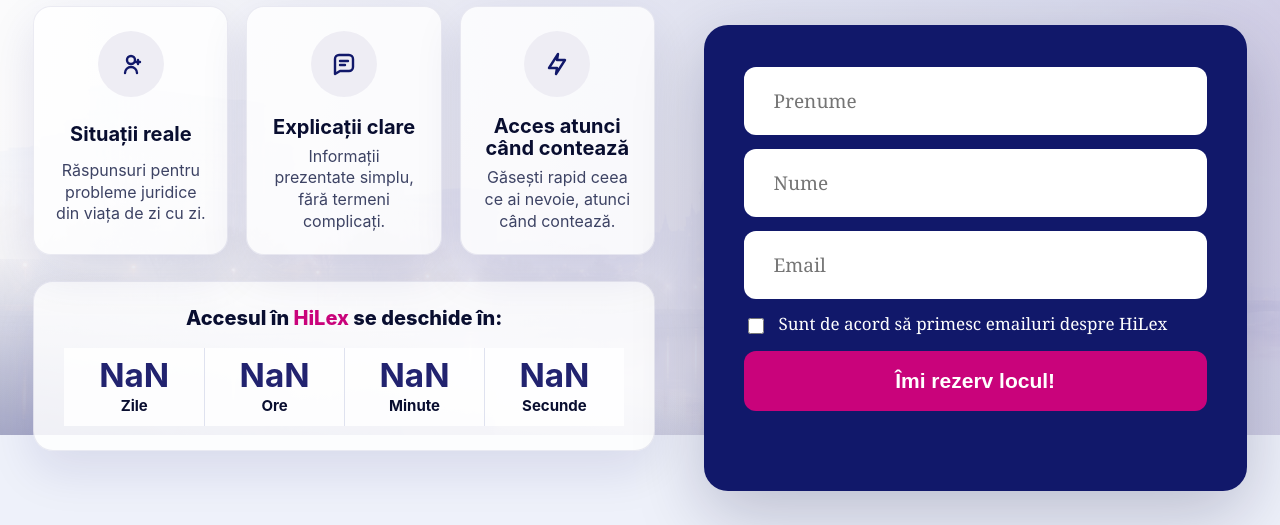
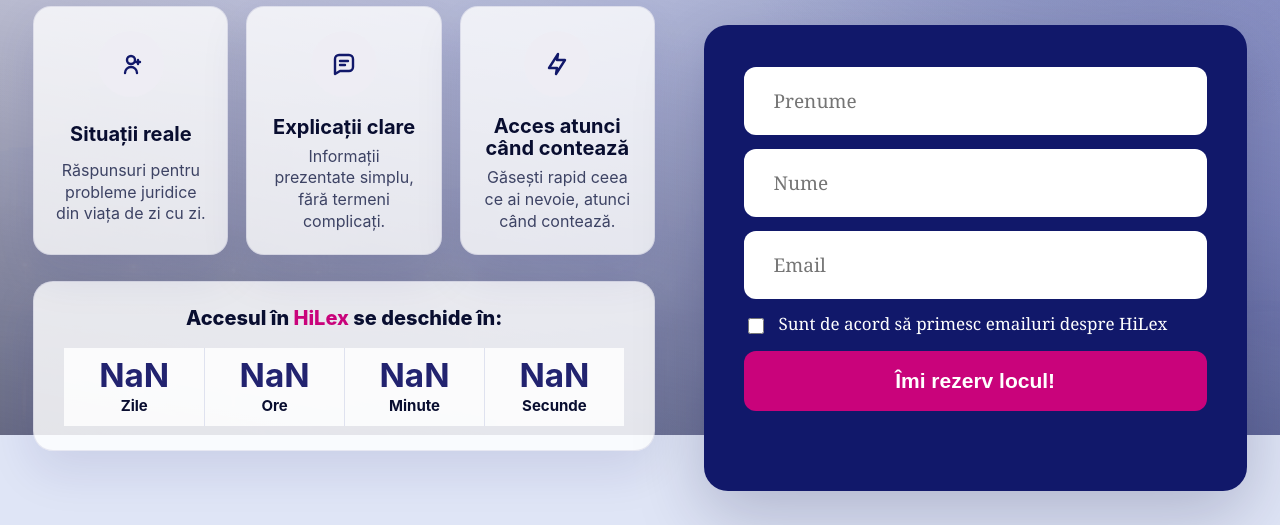
Before and after one commit to biancaviciu-fcos/hilex.waiting-list, a website: page public/index.html in a window 1280 px wide. Shown: the part 365-890 px from the top of the page. Drawn offline with Linux system fonts and the light colour scheme.

Commit message:
Strengthen navy background treatment

```diff
--- a/public/styles.css
+++ b/public/styles.css
@@ -22,7 +22,11 @@
   min-height: 100vh;
   color: var(--ink);
   font-family: Inter, ui-sans-serif, system-ui, -apple-system, BlinkMacSystemFont, "Segoe UI", sans-serif;
-  background: #eef1fa;
+  background: #dfe5f6;
+}
+
+body::selection {
+  background: rgba(17, 24, 106, 0.22);
 }
 
 body::before {
@@ -30,18 +34,19 @@
   inset: 0;
   z-index: -2;
   background:
-    linear-gradient(90deg, rgba(255, 255, 255, 0.93) 0%, rgba(232, 235, 248, 0.82) 44%, rgba(207, 214, 240, 0.78) 100%),
-    linear-gradient(180deg, rgba(7, 12, 53, 0.1), rgba(7, 12, 53, 0.16)),
+    linear-gradient(90deg, rgba(255, 255, 255, 0.9) 0%, rgba(222, 228, 246, 0.9) 42%, rgba(151, 164, 213, 0.86) 100%),
+    linear-gradient(180deg, rgba(7, 12, 53, 0.22), rgba(17, 24, 106, 0.42)),
     url("/hero-bg.png") center / cover no-repeat;
   content: "";
 }
 
 body::after {
   position: fixed;
-  inset: auto 0 0 0;
+  inset: 0;
   z-index: -1;
-  height: 22vh;
-  background: linear-gradient(12deg, rgba(17, 24, 106, 0.34), rgba(255, 255, 255, 0) 42%);
+  background:
+    radial-gradient(circle at 84% 16%, rgba(17, 24, 106, 0.26), rgba(17, 24, 106, 0) 32%),
+    linear-gradient(12deg, rgba(7, 12, 53, 0.58), rgba(17, 24, 106, 0.22) 46%, rgba(255, 255, 255, 0) 78%);
   content: "";
   pointer-events: none;
 }
```
